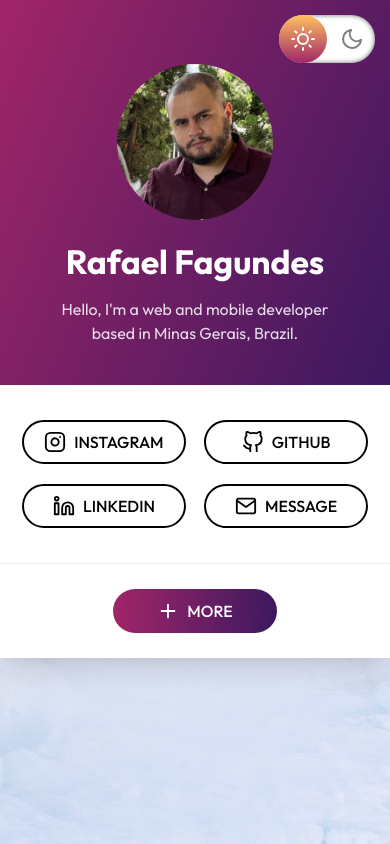
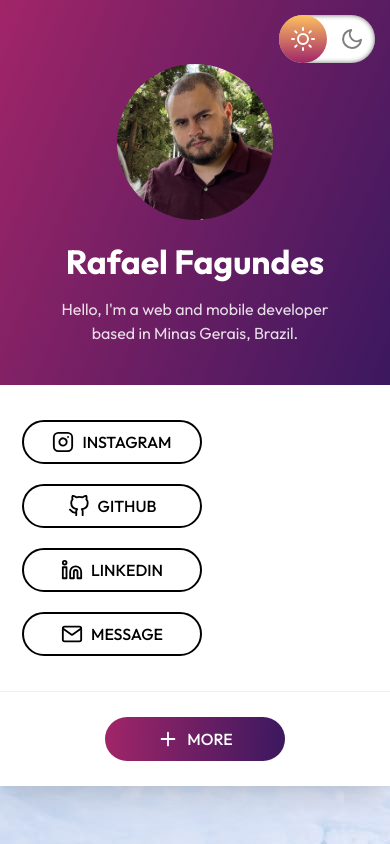
Before and after one commit to rafaelfagundes/my-portfolio-website, a Next.js app: page / in a window 390 px wide. Built offline with nearby package versions, Linux system fonts and the light colour scheme.

Commit message:
Bug correction

```diff
--- a/pages/index.tsx
+++ b/pages/index.tsx
@@ -53,10 +53,10 @@ const Home: NextPage = () => {
           boxShadow="xl"
         >
           <CardHeader isMobile={isMobile}></CardHeader>
-          <SocialButtons></SocialButtons>
+          <SocialButtons isMobile={isMobile}></SocialButtons>
           <HorizontalLine></HorizontalLine>
           <Flex justifyContent="center" p="25px 0px 5px 0px">
-            <Button icon="plus" color>
+            <Button isMobile={isMobile} icon="plus" color>
               More
             </Button>
           </Flex>
```
